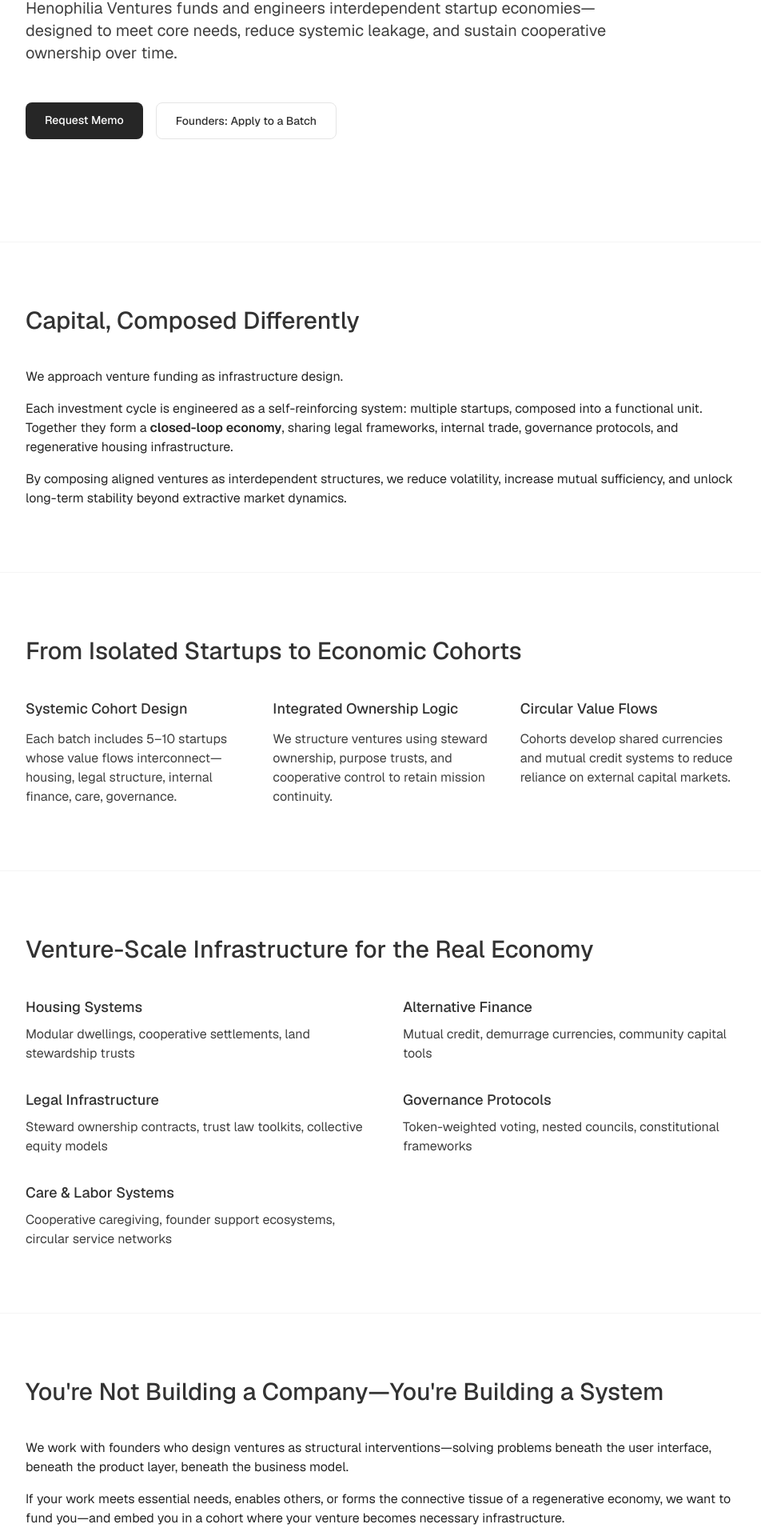
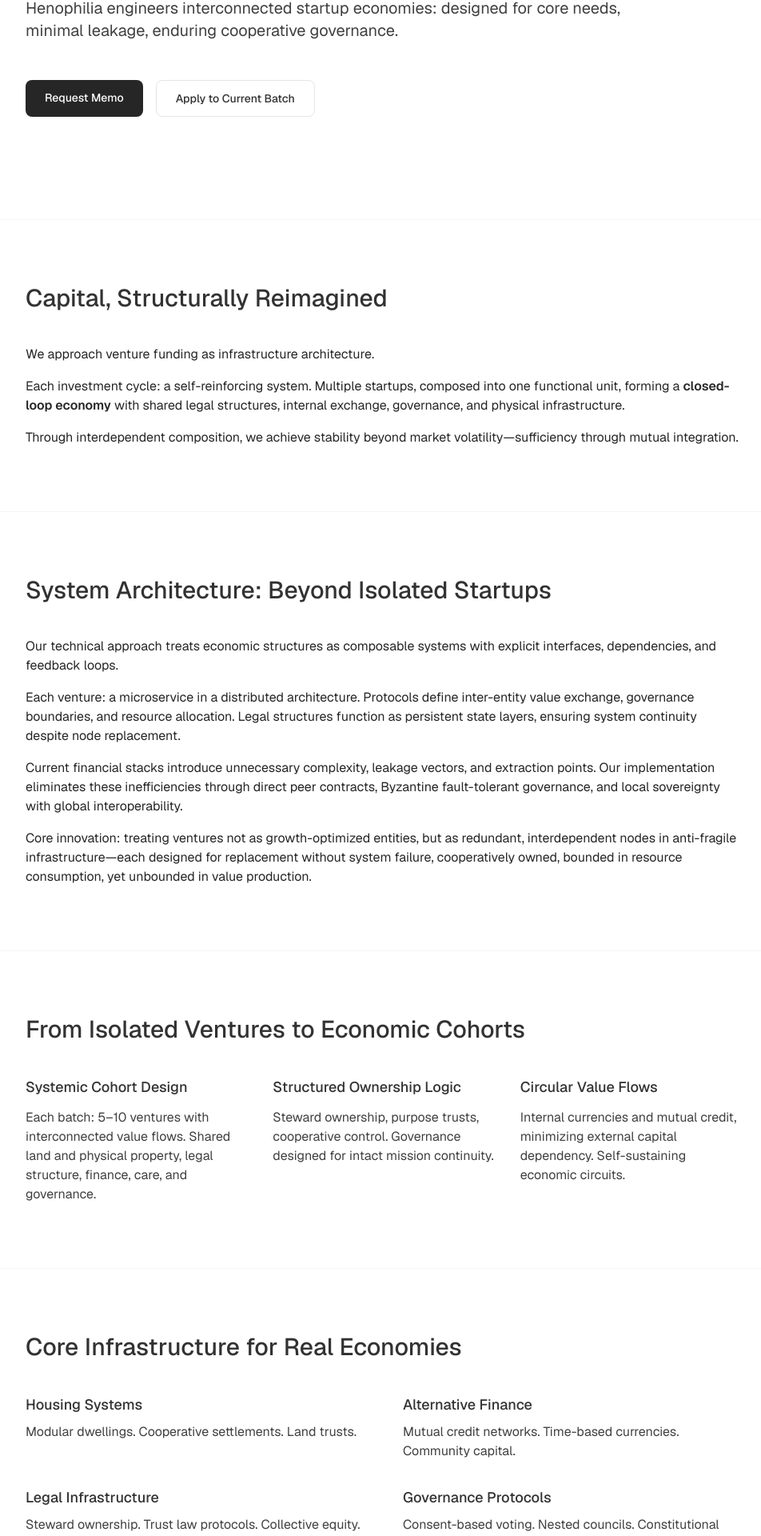
Before and after one commit to hermesloom/henophilia.ventures, a Next.js app: page / in a window 1280 px wide. Shown: the part 353-2273 px from the top of the page at 80% size, without its empty margins (160-1112 px from the left). Built offline with nearby package versions, Linux system fonts and the light colour scheme.

Commit message:
feat: updates

```diff
--- a/app/components/application-form.tsx
+++ b/app/components/application-form.tsx
@@ -90,7 +90,7 @@
 
     // Encode the email subject and body for the mailto link
     const mailtoSubject = encodeURIComponent(
-      "Your Application to Henophilia Ventures"
+      `Cohort Application: ${formData.founderName} - ${formData.projectName} (${formData.infrastructureCategory})`
     );
     const mailtoBody = encodeURIComponent(emailBody);
 
--- a/app/layout.tsx
+++ b/app/layout.tsx
@@ -1,5 +1,6 @@
 import type { Metadata } from "next";
 import { Geist, Geist_Mono } from "next/font/google";
+import { Analytics } from "@vercel/analytics/react";
 import "./globals.css";
 
 const geistSans = Geist({
@@ -30,6 +31,7 @@
         className={`${geistSans.variable} ${geistMono.variable} antialiased bg-white text-graphite`}
       >
         {children}
+        <Analytics />
       </body>
     </html>
   );
--- a/app/page.tsx
+++ b/app/page.tsx
@@ -1,5 +1,6 @@
 import { Header } from "./components/header";
 import { ContactForm } from "./components/contact-form";
+import Link from "next/link";
 
 export default function Home() {
   return (
@@ -11,26 +12,25 @@
       <section className="py-24 md:py-32 px-6 md:px-12 border-b border-neutral-100">
         <div className="max-w-4xl mx-auto">
           <h1 className="text-3xl md:text-5xl font-medium leading-tight mb-6">
-            Rebuilding Economic Infrastructure from First Principles
+            Economic Infrastructure, Rebuilt From First Principles
           </h1>
           <p className="text-lg md:text-xl text-neutral-700 max-w-3xl mb-12">
-            Henophilia Ventures funds and engineers interdependent startup
-            economies—designed to meet core needs, reduce systemic leakage, and
-            sustain cooperative ownership over time.
+            Henophilia engineers interconnected startup economies: designed for
+            core needs, minimal leakage, enduring cooperative governance.
           </p>
           <div className="flex flex-col sm:flex-row gap-4">
-            <a
+            <Link
               href="#contact"
               className="inline-flex px-6 py-3 bg-neutral-800 text-white rounded-md text-sm font-medium transition-colors hover:bg-neutral-700"
             >
               Request Memo
-            </a>
-            <a
+            </Link>
+            <Link
               href="/apply"
               className="inline-flex px-6 py-3 border border-neutral-200 rounded-md text-sm font-medium transition-colors hover:bg-neutral-50"
             >
-              Founders: Apply to a Batch
-            </a>
+              Apply to Current Batch
+            </Link>
           </div>
         </div>
       </section>
@@ -42,23 +42,61 @@
       >
         <div className="max-w-4xl mx-auto">
           <h2 className="text-2xl md:text-3xl font-medium mb-10">
-            Capital, Composed Differently
+            Capital, Structurally Reimagined
           </h2>
           <div className="prose max-w-none text-neutral-800">
             <p className="mb-4">
-              We approach venture funding as infrastructure design.
+              We approach venture funding as infrastructure architecture.
             </p>
             <p className="mb-4">
-              Each investment cycle is engineered as a self-reinforcing system:
-              multiple startups, composed into a functional unit. Together they
-              form a <strong>closed-loop economy</strong>, sharing legal
-              frameworks, internal trade, governance protocols, and regenerative
-              housing infrastructure.
+              Each investment cycle: a self-reinforcing system. Multiple
+              startups, composed into one functional unit, forming a{" "}
+              <strong>closed-loop economy</strong> with shared legal structures,
+              internal exchange, governance, and physical infrastructure.
             </p>
             <p>
-              By composing aligned ventures as interdependent structures, we
-              reduce volatility, increase mutual sufficiency, and unlock
-              long-term stability beyond extractive market dynamics.
+              Through interdependent composition, we achieve stability beyond
+              market volatility—sufficiency through mutual integration.
+            </p>
+          </div>
+        </div>
+      </section>
+
+      {/* Technical Architecture */}
+      <section
+        className="py-20 px-6 md:px-12 border-b border-neutral-100"
+        id="technical"
+      >
+        <div className="max-w-4xl mx-auto">
+          <h2 className="text-2xl md:text-3xl font-medium mb-10">
+            System Architecture: Beyond Isolated Startups
+          </h2>
+          <div className="prose max-w-none text-neutral-800">
+            <p className="mb-4">
+              Our technical approach treats economic structures as composable
+              systems with explicit interfaces, dependencies, and feedback
+              loops.
+            </p>
+            <p className="mb-4">
+              Each venture: a microservice in a distributed architecture.
+              Protocols define inter-entity value exchange, governance
+              boundaries, and resource allocation. Legal structures function as
+              persistent state layers, ensuring system continuity despite node
+              replacement.
+            </p>
+            <p className="mb-4">
+              Current financial stacks introduce unnecessary complexity, leakage
+              vectors, and extraction points. Our implementation eliminates
+              these inefficiencies through direct peer contracts, Byzantine
+              fault-tolerant governance, and local sovereignty with global
+              interoperability.
+            </p>
+            <p>
+              Core innovation: treating ventures not as growth-optimized
+              entities, but as redundant, interdependent nodes in anti-fragile
+              infrastructure—each designed for replacement without system
+              failure, cooperatively owned, bounded in resource consumption, yet
+              unbounded in value production.
             </p>
           </div>
         </div>
@@ -71,7 +109,7 @@
       >
         <div className="max-w-4xl mx-auto">
           <h2 className="text-2xl md:text-3xl font-medium mb-10">
-            From Isolated Startups to Economic Cohorts
+            From Isolated Ventures to Economic Cohorts
           </h2>
           <div className="grid md:grid-cols-3 gap-8">
             <div>
@@ -79,25 +117,25 @@
                 Systemic Cohort Design
               </h3>
               <p className="text-neutral-700">
-                Each batch includes 5–10 startups whose value flows
-                interconnect—housing, legal structure, internal finance, care,
-                governance.
+                Each batch: 5–10 ventures with interconnected value flows.
+                Shared land and physical property, legal structure, finance,
+                care, and governance.
               </p>
             </div>
             <div>
               <h3 className="text-lg font-medium mb-3">
-                Integrated Ownership Logic
+                Structured Ownership Logic
               </h3>
               <p className="text-neutral-700">
-                We structure ventures using steward ownership, purpose trusts,
-                and cooperative control to retain mission continuity.
+                Steward ownership, purpose trusts, cooperative control.
+                Governance designed for intact mission continuity.
               </p>
             </div>
             <div>
               <h3 className="text-lg font-medium mb-3">Circular Value Flows</h3>
               <p className="text-neutral-700">
-                Cohorts develop shared currencies and mutual credit systems to
-                reduce reliance on external capital markets.
+                Internal currencies and mutual credit, minimizing external
+                capital dependency. Self-sustaining economic circuits.
               </p>
             </div>
           </div>
@@ -111,41 +149,40 @@
       >
         <div className="max-w-4xl mx-auto">
           <h2 className="text-2xl md:text-3xl font-medium mb-10">
-            Venture-Scale Infrastructure for the Real Economy
+            Core Infrastructure for Real Economies
           </h2>
           <div className="grid md:grid-cols-2 gap-x-12 gap-y-8">
             <div>
               <h3 className="text-lg font-medium mb-2">Housing Systems</h3>
               <p className="text-neutral-700">
-                Modular dwellings, cooperative settlements, land stewardship
-                trusts
+                Modular dwellings. Cooperative settlements. Land trusts.
               </p>
             </div>
             <div>
               <h3 className="text-lg font-medium mb-2">Alternative Finance</h3>
               <p className="text-neutral-700">
-                Mutual credit, demurrage currencies, community capital tools
+                Mutual credit networks. Time-based currencies. Community
+                capital.
               </p>
             </div>
             <div>
               <h3 className="text-lg font-medium mb-2">Legal Infrastructure</h3>
               <p className="text-neutral-700">
-                Steward ownership contracts, trust law toolkits, collective
-                equity models
+                Steward ownership. Trust law protocols. Collective equity.
               </p>
             </div>
             <div>
               <h3 className="text-lg font-medium mb-2">Governance Protocols</h3>
               <p className="text-neutral-700">
-                Token-weighted voting, nested councils, constitutional
-                frameworks
+                Consent-based voting. Nested councils. Constitutional
+                structures.
               </p>
             </div>
             <div>
               <h3 className="text-lg font-medium mb-2">Care & Labor Systems</h3>
               <p className="text-neutral-700">
-                Cooperative caregiving, founder support ecosystems, circular
-                service networks
+                Cooperative caregiving. Mutual support networks. Circular
+                service.
               </p>
             </div>
           </div>
@@ -159,27 +196,25 @@
       >
         <div className="max-w-4xl mx-auto">
           <h2 className="text-2xl md:text-3xl font-medium mb-10">
-            You're Not Building a Company—You're Building a System
+            Not Building Companies—Building Systems
           </h2>
           <div className="prose max-w-none text-neutral-800 mb-8">
             <p className="mb-4">
-              We work with founders who design ventures as structural
-              interventions—solving problems beneath the user interface, beneath
-              the product layer, beneath the business model.
+              We fund founders who design structural interventions. Below the
+              interface, below the product, below the business model.
             </p>
             <p>
-              If your work meets essential needs, enables others, or forms the
-              connective tissue of a regenerative economy, we want to fund
-              you—and embed you in a cohort where your venture becomes necessary
-              infrastructure.
+              If your venture meets essential needs, enables other ventures, or
+              forms connective tissue for a regenerative economy—join a cohort
+              where your work becomes vital infrastructure.
             </p>
           </div>
-          <a
+          <Link
             href="/apply"
             className="inline-flex px-6 py-3 border border-neutral-200 rounded-md text-sm font-medium transition-colors hover:bg-neutral-50"
           >
             Apply to a Cohort
-          </a>
+          </Link>
         </div>
       </section>
 
@@ -190,44 +225,38 @@
       >
         <div className="max-w-4xl mx-auto">
           <h2 className="text-2xl md:text-3xl font-medium mb-10">
-            Designed for Patient Capital with Structural Intent
+            Capital with Structural Intent
           </h2>
           <div className="prose max-w-none text-neutral-800 mb-8">
-            <p className="mb-4">
-              Henophilia Ventures offers a uniquely structured investment
-              strategy:
-            </p>
+            <p className="mb-4">Our investment architecture:</p>
             <ul>
               <li>Purpose-aligned returns</li>
-              <li>Ecosystem equity</li>
-              <li>Revenue participation without exit dependency</li>
-              <li>
-                Legal containers that ensure value remains in service of mission
-              </li>
+              <li>Ecosystem equity holdings</li>
+              <li>Revenue participation without exit pressure</li>
+              <li>Legal structures preserving mission integrity</li>
             </ul>
             <p>
-              Our LPs support infrastructure, not speculation. We welcome
-              foundations, family offices, mission-driven funds, and catalytic
-              institutions.
+              Our LPs fund infrastructure, not speculation. For foundations,
+              family offices, mission-driven institutions, catalytic capital.
             </p>
           </div>
-          <a
+          <Link
             href="#contact"
             className="inline-flex px-6 py-3 border border-neutral-200 rounded-md text-sm font-medium transition-colors hover:bg-neutral-50"
           >
             Request Investment Materials
-          </a>
+          </Link>
         </div>
       </section>
 
       {/* Closing / Contact */}
       <section className="py-20 px-6 md:px-12" id="contact">
         <div className="max-w-4xl mx-auto">
-          <h2 className="text-2xl md:text-3xl font-medium mb-6">Contact Us</h2>
+          <h2 className="text-2xl md:text-3xl font-medium mb-6">Contact</h2>
           <div className="prose max-w-none text-neutral-800 mb-8">
             <p className="text-lg mb-6">
-              We build ventures that outlive their founders—because they're
-              composed for continuity, reciprocity, and care.
+              Ventures built to outlive their founders—composed for continuity,
+              reciprocity, care.
             </p>
           </div>
 
--- a/package.json
+++ b/package.json
@@ -9,6 +9,7 @@
     "lint": "next lint"
   },
   "dependencies": {
+    "@vercel/analytics": "^1.5.0",
     "class-variance-authority": "^0.7.1",
     "clsx": "^2.1.1",
     "lucide-react": "^0.507.0",
```
Also changed, not shown: 1 other file (tests, documents, lock files or other folders).
